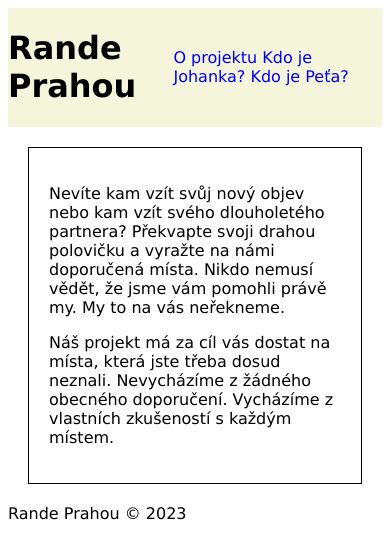
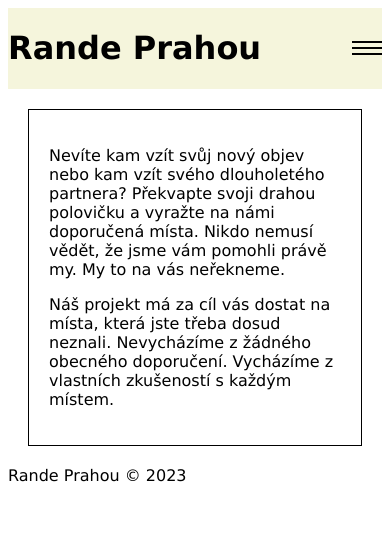
Before and after one commit to pokornajohana/o-projektu, a plain HTML site: page index.html in a window 390 px wide. Drawn offline with Linux system fonts and the light colour scheme.

Commit message:
první pokus o přidání menu-hamburgeru

```diff
--- a/index.html
+++ b/index.html
@@ -12,6 +12,12 @@
     <header class="header">
       <div class="title">
         <h1 class="title__main">Rande Prahou</h1>
+      </div>
+
+      <div class="hamburger">
+        <div class="hamburger__line"></div>
+        <div class="hamburger__line"></div>
+        <div class="hamburger__line"></div>
       </div>
 
       <nav class="menu">
--- a/style.css
+++ b/style.css
@@ -7,8 +7,48 @@
 
 }
 
+
+.menu {
+  display: flex;
+  text-decoration: none;
+}
+
 a {
-  text-decoration: none;
+  padding: 20px;
+}
+
+.hamburger {
+  display: none;
+
+}
+
+.hamburger__line {
+  width: 100%;
+  height: 2px;
+  background-color: black;
+  margin: 2px 0;
+}
+
+@media (max-width: 750px) {
+  .menu {
+    flex-direction: column;
+
+  }
+
+  .hamburger {
+    display: flex;
+    flex-direction: column;
+    justify-content: center;
+    align-items: center;
+    width: 30px;
+    height: 30px;
+    cursor: pointer;
+  }
+
+
+  .menu {
+    display: none;
+  }
 }
 
 .content {
@@ -34,7 +74,7 @@ footer {
   font-family: Verdana, Geneva, Tahoma, sans-serif;
 }
 
-@media (min-width: 750px) {}
+
 
 /* #person {
   background-color: bisque;
```
